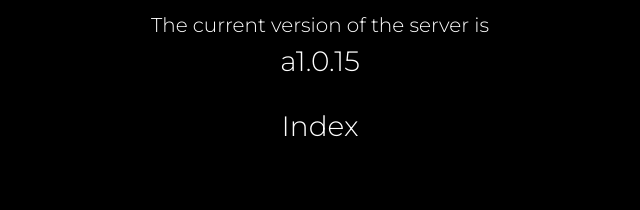
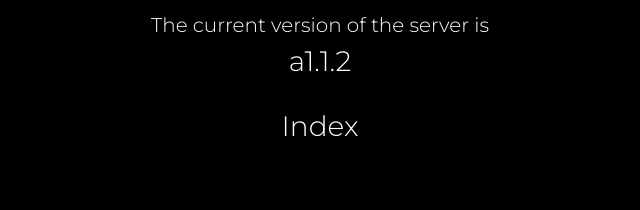
Before and after one commit to yokai64/yokai64.github.io, a plain HTML site: page minecraft.html in a window 1280 px wide. Shown: the part 254-464 px from the top of the page, 320-960 px from the left. Drawn offline with nearby package versions, Linux system fonts and the light colour scheme.

Commit message:
update minecraft version

```diff
--- a/minecraft.html
+++ b/minecraft.html
@@ -35,7 +35,7 @@
           <p class="text-center">Page last updated 16/07/2022</p>
 
           <h5 class="text-center">The current version of the server is</h5>
-          <h3 class="text-center">a1.0.15</h3>
+          <h3 class="text-center">a1.1.2</h3>
 
           <br>
           <h3 class="text-center">Index</h3>
```
